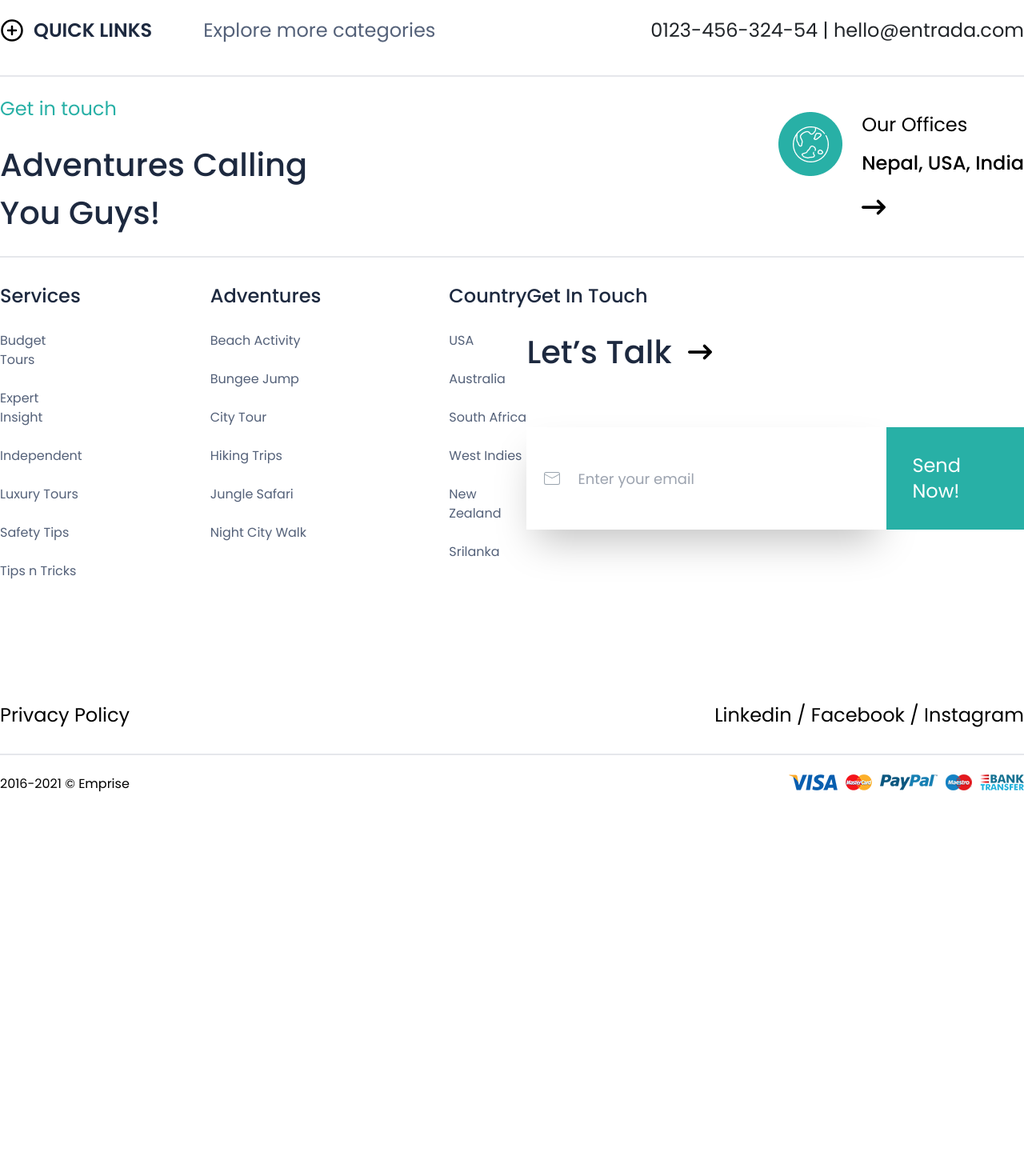
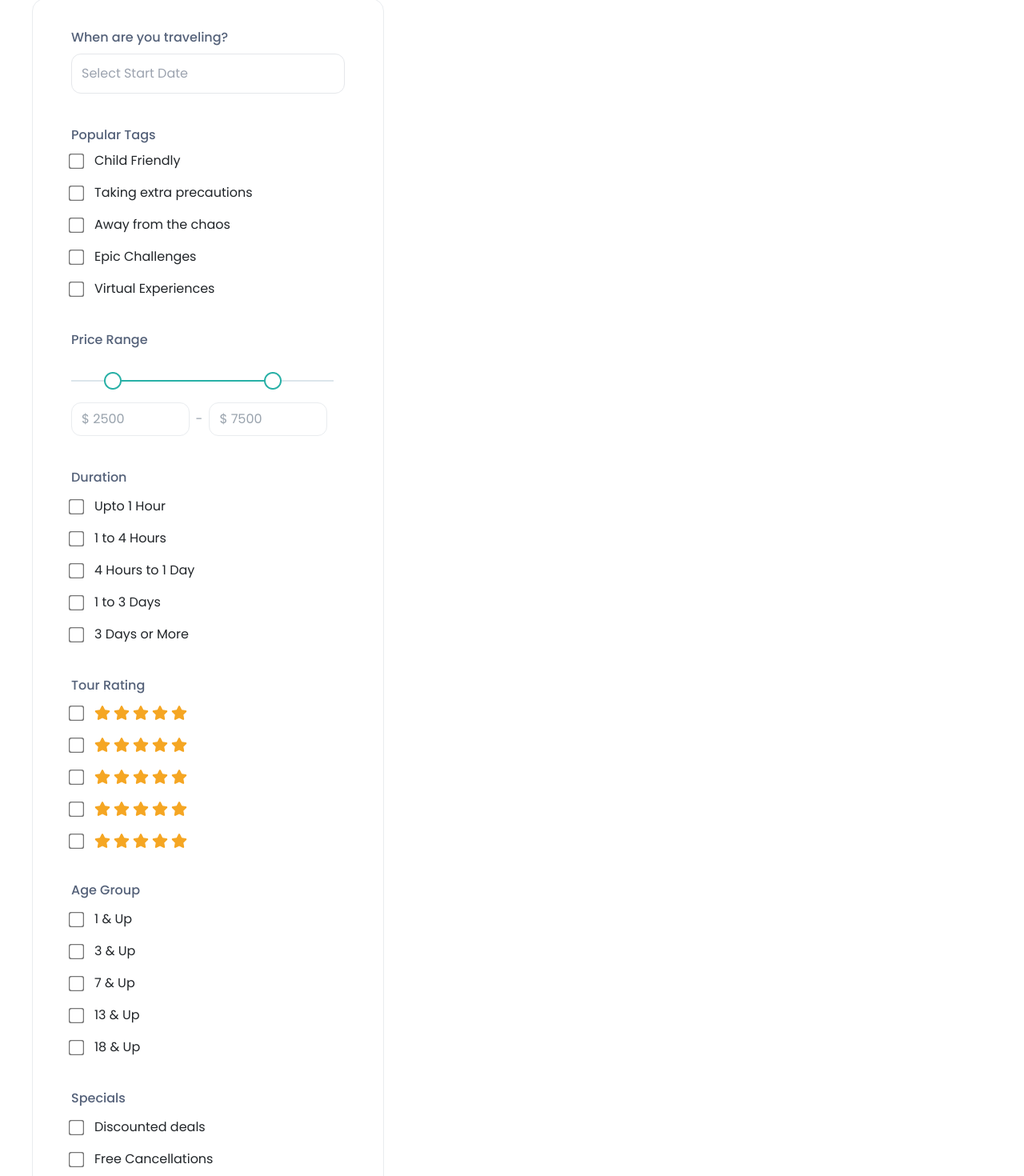
Before and after one commit to Afridul369/Emprise-Nepal, a React (Vite) app: page /search in a window 1280 px wide. Shown: the part 497-1967 px from the top of the page at 80% size. Before the commit the page ends 1577 px from the top, so only its background shows below. Built offline with nearby package versions, Linux system fonts and the light colour scheme.

Commit message:
SideBar Filter Added

```diff
--- /dev/null
+++ b/src/Components/Checkbox1.jsx
@@ -0,0 +1,18 @@
+import React from 'react'
+import Flex from './Flex'
+import Text from './Text'
+
+const Checkbox = ({text}) => {
+  return (
+   <>
+   <div className="">
+        <Flex className={'gap-x-4 items-center mb-4'}>
+            <input type="checkbox" placeholder='' className='scale-150'/>
+            <Text as={'p'} text={text} className={'text-base text-Grey2 '} />
+        </Flex>
+   </div>
+   </>
+  )
+}
+
+export default Checkbox
--- /dev/null
+++ b/src/Components/Checkbox2.jsx
@@ -0,0 +1,18 @@
+import React from 'react'
+import Flex from './Flex'
+import Text from './Text'
+
+const Checkbox2 = ({text}) => {
+  return (
+    <>
+    <div className="">
+        <Flex className={'gap-x-4 items-center mb-4'}>
+          <input type="checkbox" placeholder='' className='scale-150'/>
+          <Text as={'p'} text={text} className={'text-base text-Grey2 '} />
+        </Flex>
+    </div>
+    </>
+  )
+}
+
+export default Checkbox2
--- /dev/null
+++ b/src/Components/CheckboxStar.jsx
@@ -0,0 +1,24 @@
+import React from 'react'
+import Flex from './Flex'
+import { FaStar } from 'react-icons/fa'
+
+const CheckboxStar = () => {
+  return (
+    <>
+    <div className="">
+        <Flex className={'gap-x-4 items-center mb-5'}>
+            <input type="checkbox" placeholder='' className='scale-150'/>
+            <Flex className={'gap-x-1'}>
+                <FaStar className='text-xl text-Star'/>
+                <FaStar className='text-xl text-Star'/>
+                <FaStar className='text-xl text-Star'/>
+                <FaStar className='text-xl text-Star'/>
+                <FaStar className='text-xl text-Star'/>
+            </Flex>
+        </Flex>
+    </div>
+    </>
+  )
+}
+
+export default CheckboxStar
--- /dev/null
+++ b/src/Components/SideBarFilter.jsx
@@ -0,0 +1,79 @@
+import React from 'react'
+import Text from './Text'
+import Flex from './Flex'
+import Checkbox1 from './Checkbox1'
+import Image from './Image'
+import Range from '../assets/range.png'
+import CheckboxStar from './CheckboxStar'
+import Checkbox2 from './Checkbox2'
+
+
+const SideBarFilter = () => {
+  return (
+    <>
+    <div className="px-10">
+        <div className="px-12 py-9 border border-Border rounded-2xl">
+            <div className="mb-10">
+                <Text as={'p'} text={'When are you traveling?'} className={'text-base font-medium  text-Grey3 mb-2'} />
+                <input type="text" placeholder='Select Start Date' className='p-3 text-base text-Grey border rounded-xl'/>
+            </div>
+            <div className="mb-10">
+                <Text as={'p'} text={'Popular Tags'} className={'text-base font-medium  text-Grey3 mb-2'} />
+                <Checkbox1 text={'Child Friendly'}/>
+                <Checkbox1 text={'Taking extra precautions'}/>
+                <Checkbox1 text={'Away from the chaos'}/>
+                <Checkbox1 text={'Epic Challenges'}/>
+                <Checkbox1 text={'Virtual Experiences'}/>
+            </div>
+            <div className="mb-10">
+                <Text as={'p'} text={'Price Range'} className={'text-base font-medium text-Grey3 mb-7'} />
+                <Image imgSrc={Range} imgAlt={'range'} className={'mb-4'}/>
+                <Flex className={'items-center gap-x-2'}>
+                    <div className="py-2 pl-3 pr-20 border border-Border rounded-xl">
+                        <Text as={'p'} text={'$ 2500'} className={'text-base text-Grey'}/>
+                    </div>
+                    <Text as={'p'} text={'-'} className={'text-base text-Grey'}/>
+                    <div className="py-2 pl-3 pr-20 border border-Border rounded-xl">
+                        <Text as={'p'} text={'$ 7500'} className={'text-base text-Grey'}/>
+                    </div>
+                </Flex>
+            </div>
+            <div className="mb-10">
+                <Text as={'p'} text={'Duration'} className={'text-base font-medium text-Grey3 mb-3'} />
+                <Checkbox2 text={'Upto 1 Hour'}/>
+                <Checkbox2 text={'1 to 4 Hours'}/>
+                <Checkbox2 text={'4 Hours to 1 Day'}/>
+                <Checkbox2 text={'1 to 3 Days'}/>
+                <Checkbox2 text={'3 Days or More'}/>
+            </div>
+            <div className="mb-10">
+                <Text as={'p'} text={'Tour Rating'} className={'text-base font-medium text-Grey3 mb-3'} />
+                <CheckboxStar/>
+                <CheckboxStar/>
+                <CheckboxStar/>
+                <CheckboxStar/>
+                <CheckboxStar/>
+            </div>
+            <div className="mb-10">
+                <Text as={'p'} text={'Age Group'} className={'text-base font-medium text-Grey3 mb-3'} />
+                <Checkbox2 text={'1 & Up'}/>
+                <Checkbox2 text={'3 & Up'}/>
+                <Checkbox2 text={'7 & Up'}/>
+                <Checkbox2 text={'13 & Up'}/>
+                <Checkbox2 text={'18 & Up'}/>
+            </div>
+            <div className="">
+                <Text as={'p'} text={'Specials'} className={'text-base font-medium text-Grey3 mb-3'} />
+                <Checkbox2 text={'Discounted deals'}/>
+                <Checkbox2 text={'Free Cancellations'}/>
+                <Checkbox2 text={'Private Groups'}/>
+                <Checkbox2 text={'New on Entrada'}/>
+                <Checkbox2 text={'Entrada Specials'}/>
+            </div>
+        </div>
+    </div>
+    </>
+  )
+}
+
+export default SideBarFilter
--- /dev/null
+++ b/src/Layouts/FilterPart/FilterPart.jsx
@@ -0,0 +1,21 @@
+import React from 'react'
+import Container from '../../Components/Container'
+import Flex from '../../Components/Flex'
+import SideBarFilter from '../../Components/SideBarFilter'
+
+const FilterPart = () => {
+  return (
+    <>
+    <div className="py-10">
+        <Container>
+            <Flex>
+                <SideBarFilter/>
+
+            </Flex>
+        </Container>
+    </div>
+    </>
+  )
+}
+
+export default FilterPart
--- a/src/Pages/SearchResults.jsx
+++ b/src/Pages/SearchResults.jsx
@@ -1,12 +1,14 @@
 import React from 'react'
 import SearchFilter from '../Layouts/SearchFilter/SearchFilter'
 import TopFilter from '../Layouts/TopFilter/TopFilter'
+import FilterPart from '../Layouts/FilterPart/FilterPart'
 
 const SearchResults = () => {
   return (
     <>
     <SearchFilter/>
     <TopFilter/>
+    <FilterPart/>
     </>
   )
 }
```
Also changed, not shown: src/assets/range.png (added).
